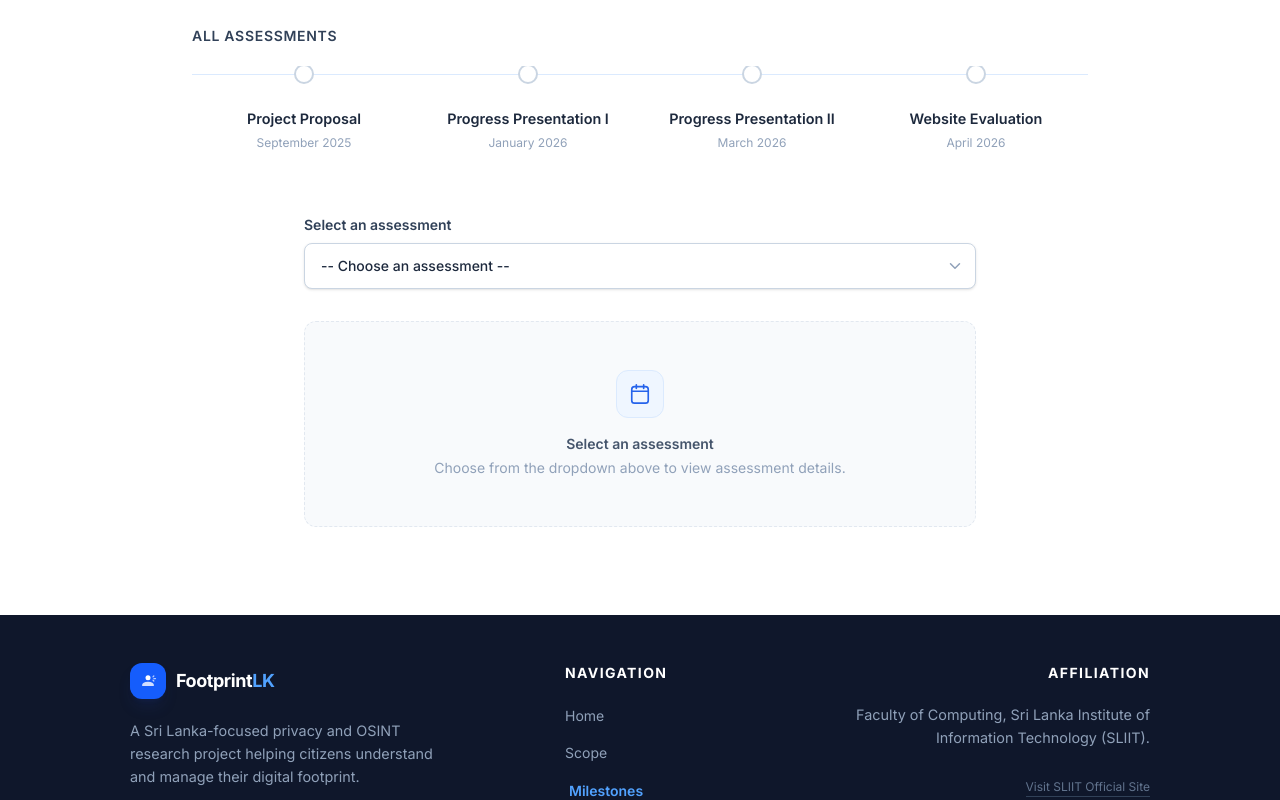
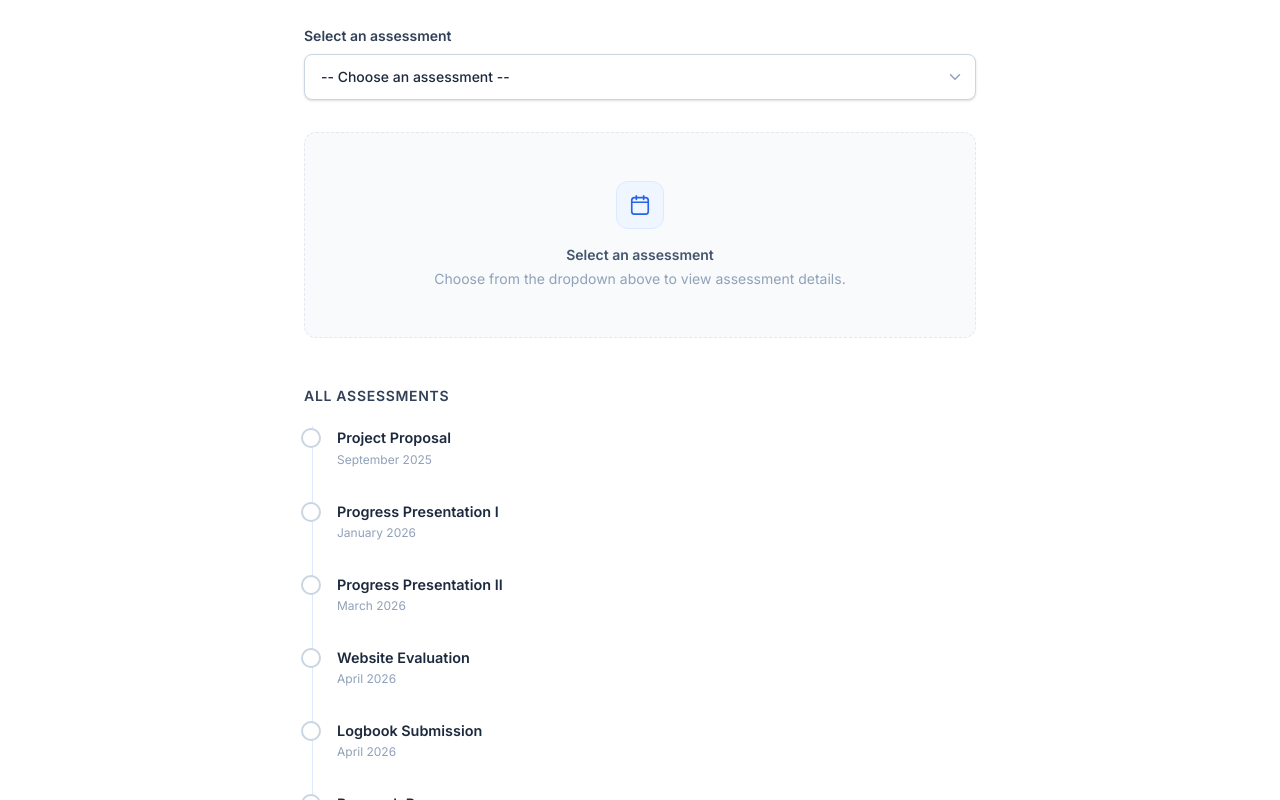
Before and after one commit to justdsn/RPWebsite, a React (Vite) app: page /milestones in a window 1280 px wide. Shown: the part 500-1300 px from the top of the page. Built offline with nearby package versions, Linux system fonts and the light colour scheme.

Commit message:
Revert Milestones page to original vertical layout under the dropdown without status tags

```diff
--- a/src/pages/Milestones.tsx
+++ b/src/pages/Milestones.tsx
@@ -40,50 +40,6 @@ export default function Milestones() {
 
       <section aria-label="Milestone details" className="page-section bg-white">
         <div className="container-main">
-          <div className="max-w-4xl mx-auto">
-            {/* Timeline overview */}
-            <div className="mb-12">
-              <h2 className="text-sm font-semibold text-slate-700 uppercase tracking-wider mb-5">
-                All Assessments
-              </h2>
-              <div className="overflow-x-auto pb-4">
-                <ol role="list" className="relative border-t border-blue-100 mt-2 flex flex-row min-w-max gap-8 px-4">
-                  {milestones.map((m) => (
-                    <li key={m.id} className="pt-6 relative w-48 shrink-0">
-                      <button
-                        onClick={() => setSelected(m.id)}
-                        aria-current={selected === m.id ? "true" : undefined}
-                        aria-label={`View details for ${m.label}`}
-                        className={`absolute top-[-11px] left-1/2 -translate-x-1/2 w-5 h-5 rounded-full border-2 flex items-center justify-center transition-all ${
-                          selected === m.id
-                            ? "bg-blue-700 border-blue-700 scale-110"
-                            : "bg-white border-slate-300 hover:border-blue-300"
-                        }`}
-                      >
-                      </button>
-
-                      <button
-                        onClick={() => setSelected(m.id)}
-                        className={`text-center transition-all block w-full mt-2`}
-                        aria-label={`Select ${m.label}`}
-                      >
-                        <div className="flex flex-col items-center gap-1 mb-1">
-                          <span
-                            className={`text-[0.9rem] font-semibold transition-colors ${
-                              selected === m.id ? "text-blue-700" : "text-slate-800 hover:text-blue-700"
-                            }`}
-                          >
-                            {m.label}
-                          </span>
-                        </div>
-                        <p className="text-xs text-slate-400">{m.date}</p>
-                      </button>
-                    </li>
-                  ))}
-                </ol>
-              </div>
-            </div>
-
           <div className="max-w-2xl mx-auto">
             {/* Dropdown */}
             <div className="mb-8">
@@ -168,6 +124,46 @@ export default function Milestones() {
                 </p>
               </div>
             )}
+
+            {/* Timeline overview */}
+            <div className="mt-12">
+              <h2 className="text-sm font-semibold text-slate-700 uppercase tracking-wider mb-5">
+                All Assessments
+              </h2>
+              <ol role="list" className="relative border-l border-blue-100 ml-2 flex flex-col gap-0">
+                {milestones.map((m) => (
+                  <li key={m.id} className="ml-6 pb-8 last:pb-0 relative">
+                    <button
+                      onClick={() => setSelected(m.id)}
+                      aria-current={selected === m.id ? "true" : undefined}
+                      aria-label={`View details for ${m.label}`}
+                      className={`absolute -left-9 top-0.5 w-5 h-5 rounded-full border-2 flex items-center justify-center transition-all ${
+                        selected === m.id
+                          ? "bg-blue-700 border-blue-700 scale-110"
+                          : "bg-white border-slate-300 hover:border-blue-300"
+                      }`}
+                    >
+                    </button>
+
+                    <button
+                      onClick={() => setSelected(m.id)}
+                      className={`text-left group transition-all block w-full`}
+                      aria-label={`Select ${m.label}`}
+                    >
+                      <div className="flex items-center gap-2 flex-wrap mb-0.5">
+                        <span
+                          className={`text-[0.9rem] font-semibold transition-colors ${
+                            selected === m.id ? "text-blue-700" : "text-slate-800 group-hover:text-blue-700"
+                          }`}
+                        >
+                          {m.label}
+                        </span>
+                      </div>
+                      <p className="text-xs text-slate-400">{m.date}</p>
+                    </button>
+                  </li>
+                ))}
+              </ol>
             </div>
           </div>
         </div>
```
Lines whose indentation alone changed are shown as unchanged.
